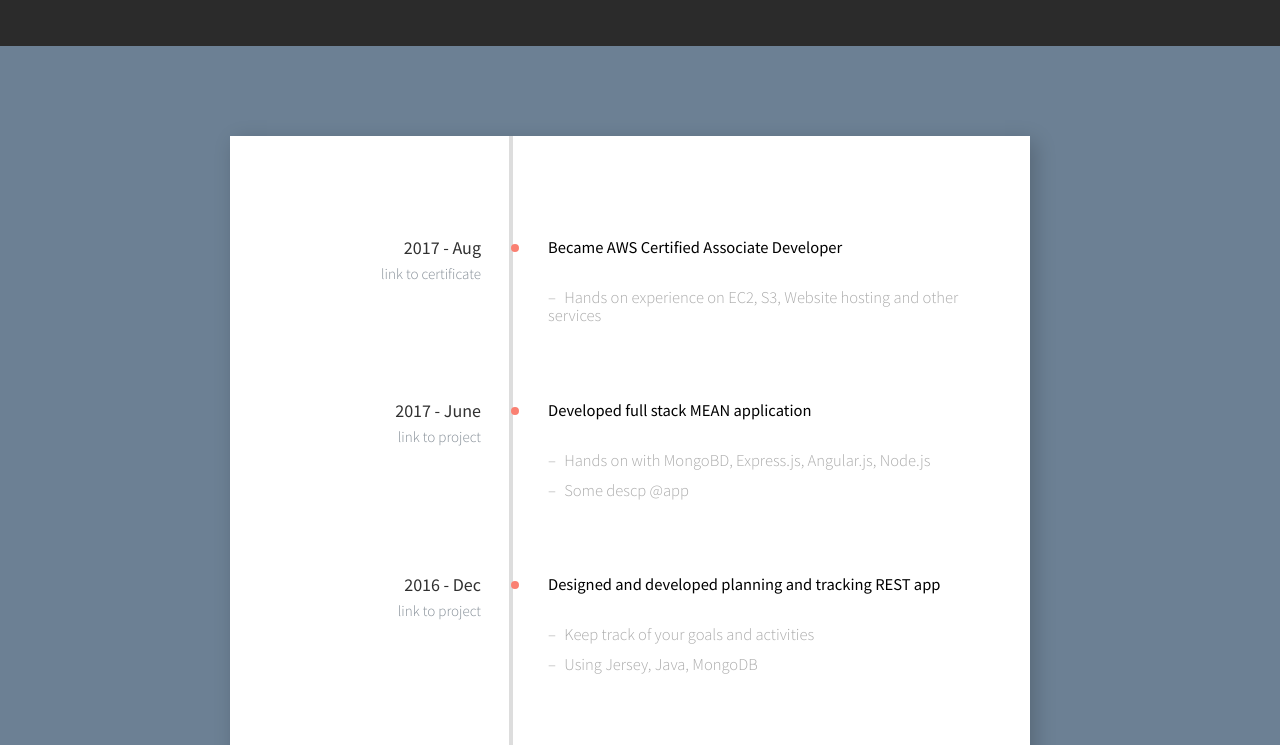
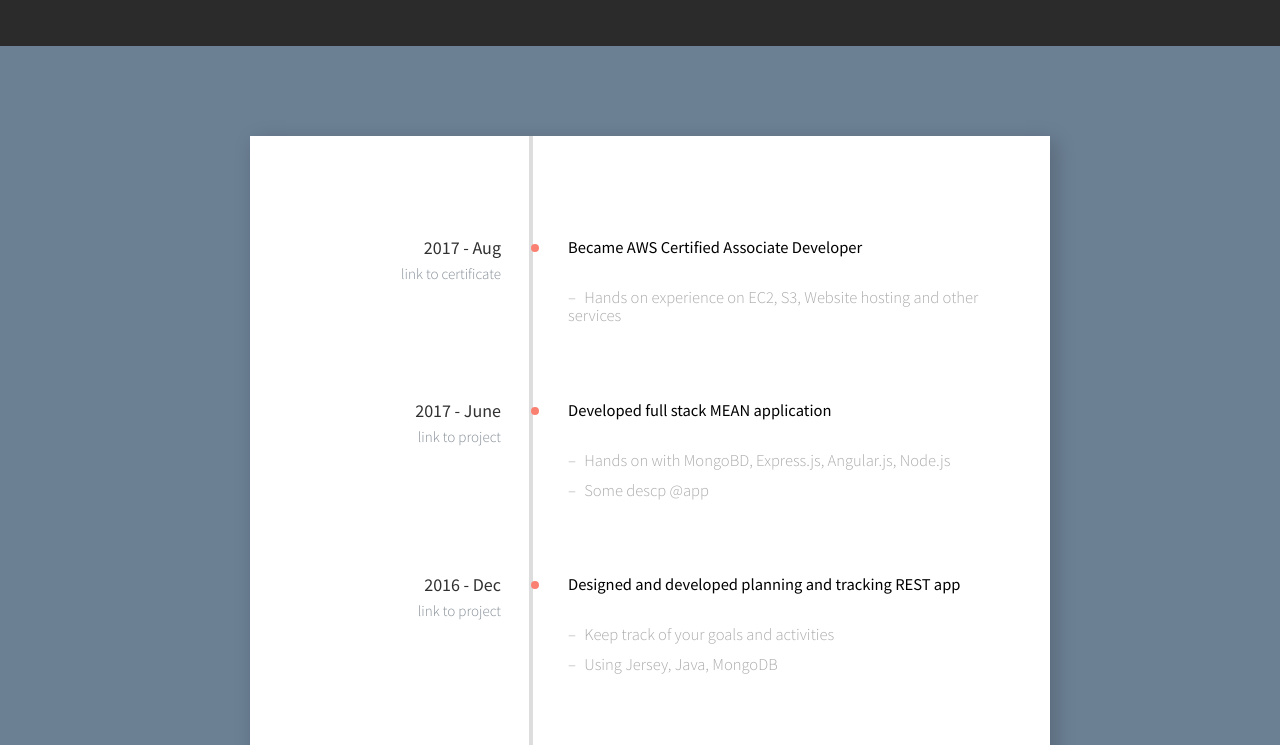
Before and after one commit to ksuyog/Portfolio, a plain HTML site: page index.html in a window 1280 px wide. Shown: the part 1540-2285 px from the top of the page. Drawn offline with nearby package versions, Linux system fonts and the light colour scheme.

Commit message:
Changing CSS width

```diff
--- a/css/layout.css
+++ b/css/layout.css
@@ -241,10 +241,11 @@ ul#nav li.current a { color: #F06000; }
    background:    #6c8094;
    padding-top: 90px;
    padding-bottom: 72px;
-   padding-left: 200px;
+   padding-left: 50px;
+   padding-right: 50px;
    align-items: center;
   justify-content: center;
-   overflow: hidden;
+   overflow: auto;
 }
 
 #resume a, #resume a:visited  { color: #11ABB0; }
--- a/css/style.css
+++ b/css/style.css
@@ -24,6 +24,8 @@ body * {
   max-width: 800px;
   background: #fff;
   padding: 100px 50px;
+  margin-left: 120px;
+  margin-right: 150px;
   position: relative;
   text-align: center;
   box-shadow: 0.5rem 0.5rem 2rem 0 rgba(0, 0, 0, 0.2);
--- a/index.html
+++ b/index.html
@@ -132,7 +132,8 @@
 
       <div class="row">
 
-            <div class="timeline">
+      <div class="twelve columns collapsed">
+          <div class="timeline">
   <div class="entry">
     <div class="title">
       <h3>2017 - Aug</h3>
@@ -251,7 +252,7 @@
       </ul>
     </div>
   </div>
-
+</div>
       </div>
    </section> <!-- Resume Section End-->
 
```
